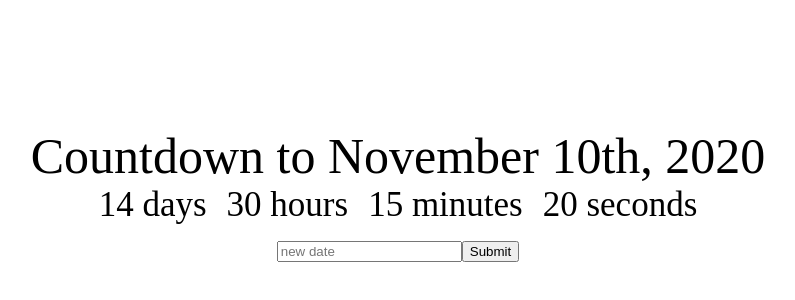
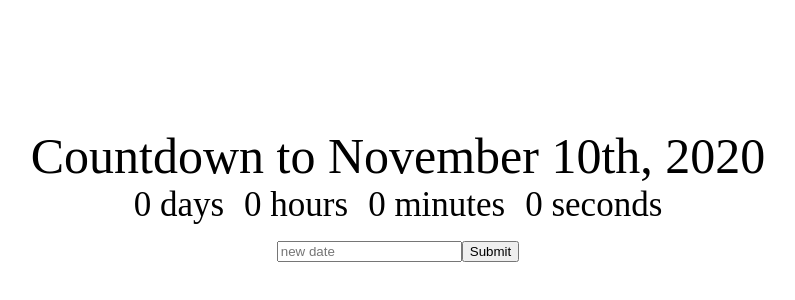
Before and after one commit to timmlaxton/Countdown, a React (Create React App) app: page / in a window 1280 px wide. Shown: the part 126-426 px from the top of the page, without its empty margins (242-1037 px from the left). Built offline with nearby package versions, Linux system fonts and the light colour scheme.

Commit message:
added clock component

```diff
--- a/src/App.js
+++ b/src/App.js
@@ -1,4 +1,5 @@
 import React, {Component} from 'react';
+import Clock from './Clock';
 import './App.css';
 
 class App extends Component {
@@ -22,10 +23,7 @@
             <div className="App-title">
             Countdown to {this.state.deadline}</div>
             <div>
-                <div className="Clock-days">14 days</div>
-                <div className="Clock-hours">30 hours</div>
-                <div className="Clock-minutes">15 minutes</div>
-                <div className="Clock-seconds">20 seconds</div>
+                <Clock/>
                 </div>
                 <div>
                 <input placeholder="new date"
--- /dev/null
+++ b/src/Clock.js
@@ -0,0 +1,28 @@
+import React, {Component} from'react'
+
+import './App.css'
+
+class Clock extends Component {
+    constructor(props) {
+        super(props);
+        this.state= {
+            days: 0,
+            hours: 0,
+            minutes: 0,
+            seconds: 0
+        }
+    }
+
+    render () {
+        return (
+        <div>
+            <div className="Clock-days">{this.state.days} days</div>
+            <div className="Clock-hours">{this.state.hours} hours</div>
+            <div className="Clock-minutes">{this.state.minutes} minutes</div>
+            <div className="Clock-seconds">{this.state.seconds} seconds</div>
+        </div>
+        )
+    }
+
+}
+export default Clock;
```
